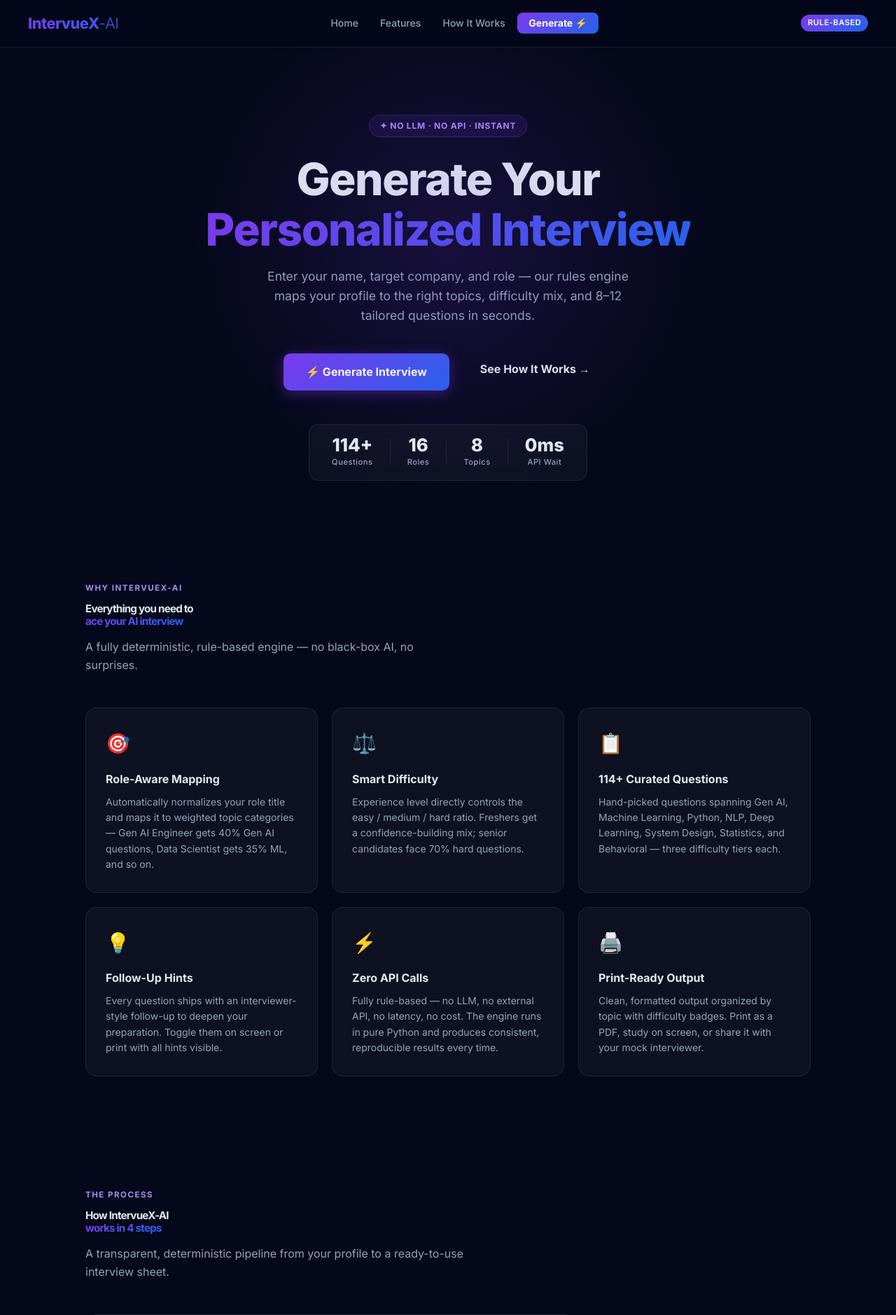
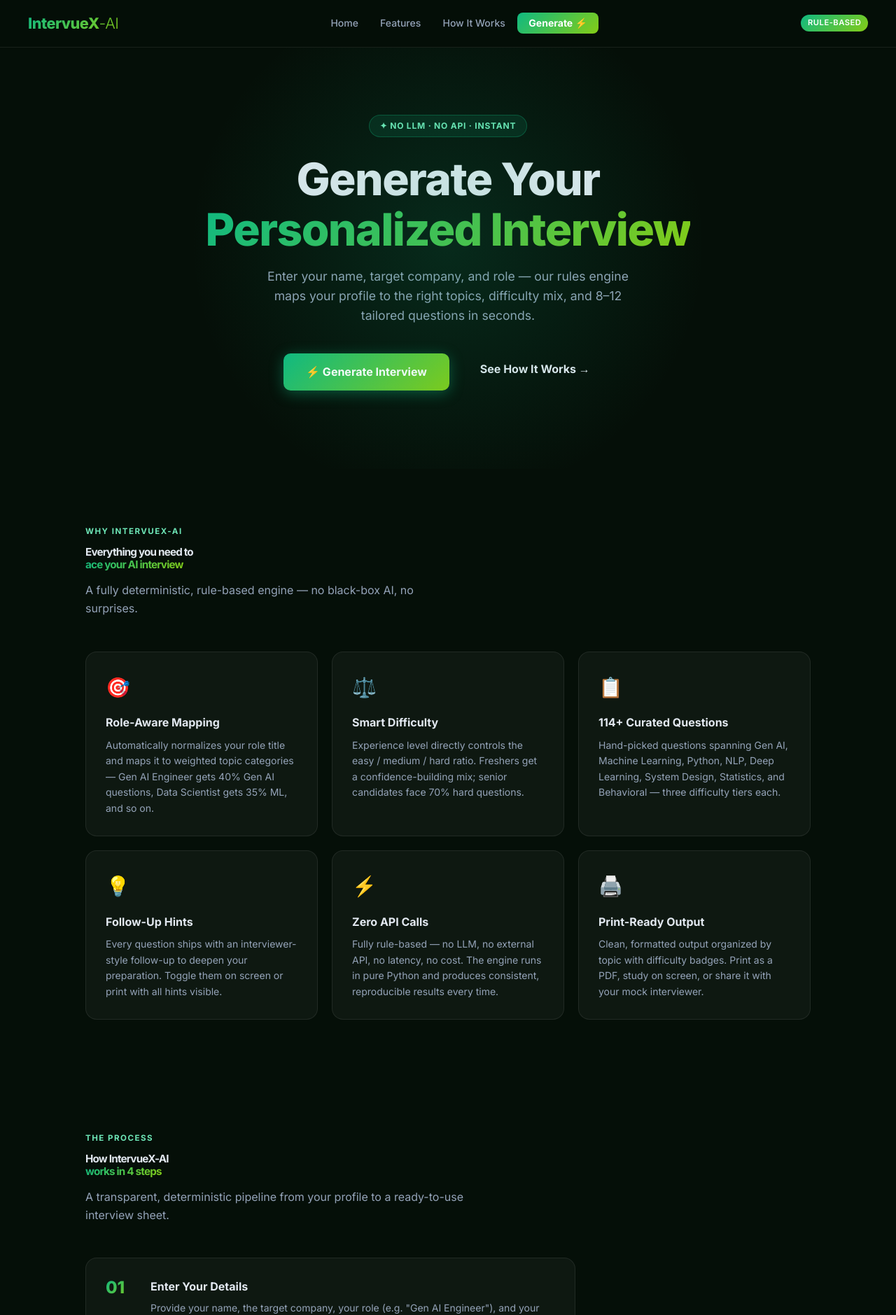
Before and after one commit to vishnuvardhan2007/IntervueX-AI, a Flask app: page / in a window 1280 px wide. Shown: the top 1879 px of the page at 70% size. Run offline with Flask 3, Linux system fonts and the light colour scheme.

Commit message:
Retheme: replace blue/purple with emerald-to-lime green; remove hero stats strip
- Accent1: #10b981 (emerald), Accent2: #84cc16 (lime)
- Background: #050f08 (dark green-black, no blue tint)
- All rgba, glow, badge, border, shadow colors updated to green palette
- Removed 114+ / 16 Roles / 8 Topics / 0ms API Wait strip from hero

```diff
--- a/static/css/style.css
+++ b/static/css/style.css
@@ -1,13 +1,13 @@
 @import url('https://fonts.googleapis.com/css2?family=Inter:wght@300;400;500;600;700;800&display=swap');
 
 :root {
-  --bg-deep:    #05081a;
+  --bg-deep:    #050f08;
   --bg-card:    rgba(255,255,255,0.04);
   --bg-card-hv: rgba(255,255,255,0.07);
   --border:     rgba(255,255,255,0.08);
-  --accent1:    #7c3aed;
-  --accent2:    #2563eb;
-  --accent-grd: linear-gradient(135deg, #7c3aed, #2563eb);
+  --accent1:    #10b981;
+  --accent2:    #84cc16;
+  --accent-grd: linear-gradient(135deg, #10b981, #84cc16);
   --text:       #e2e8f0;
   --text-muted: #94a3b8;
   --easy:       #22c55e;
@@ -38,7 +38,7 @@ body {
   position: sticky;
   top: 0;
   z-index: 100;
-  background: rgba(5,8,26,0.90);
+  background: rgba(5,15,8,0.90);
   gap: 1.5rem;
 }
 
@@ -110,7 +110,7 @@ body {
   top: -120px; left: 50%;
   transform: translateX(-50%);
   width: 800px; height: 800px;
-  background: radial-gradient(circle, rgba(124,58,237,0.16) 0%, transparent 65%);
+  background: radial-gradient(circle, rgba(16,185,129,0.16) 0%, transparent 65%);
   pointer-events: none;
 }
 
@@ -122,9 +122,9 @@ body {
   font-weight: 700;
   letter-spacing: 0.8px;
   text-transform: uppercase;
-  color: #a78bfa;
-  background: rgba(124,58,237,0.12);
-  border: 1px solid rgba(124,58,237,0.3);
+  color: #6ee7b7;
+  background: rgba(16,185,129,0.12);
+  border: 1px solid rgba(16,185,129,0.3);
   padding: 0.35rem 0.9rem;
   border-radius: 99px;
   margin-bottom: 1.5rem;
@@ -171,28 +171,6 @@ body {
 
 .btn-ghost:hover { background: var(--bg-card); border-color: rgba(255,255,255,0.18); }
 
-.hero-stats {
-  display: inline-flex;
-  align-items: center;
-  gap: 0;
-  background: var(--bg-card);
-  border: 1px solid var(--border);
-  border-radius: 14px;
-  padding: 1rem 2rem;
-  backdrop-filter: blur(12px);
-  gap: 1.5rem;
-}
-
-.hstat { text-align: center; }
-.hnum { display: block; font-size: 1.6rem; font-weight: 800; line-height: 1; }
-.hlbl { display: block; font-size: 0.7rem; color: var(--text-muted); margin-top: 0.2rem; font-weight: 500; letter-spacing: 0.5px; }
-
-.hstat-divider {
-  width: 1px;
-  height: 36px;
-  background: var(--border);
-  flex-shrink: 0;
-}
 
 /* ─── PAGE SECTIONS ─── */
 .page-section {
@@ -206,7 +184,7 @@ body {
   font-weight: 700;
   letter-spacing: 1.5px;
   text-transform: uppercase;
-  color: #a78bfa;
+  color: #6ee7b7;
   margin-bottom: 0.75rem;
 }
 
@@ -406,11 +384,11 @@ body {
 .btn-primary {
   background: var(--accent-grd);
   color: #fff;
-  box-shadow: 0 4px 20px rgba(124,58,237,0.4);
+  box-shadow: 0 4px 20px rgba(16,185,129,0.4);
   margin-top: 0.5rem;
 }
 
-.btn-primary:hover { transform: translateY(-2px); box-shadow: 0 8px 30px rgba(124,58,237,0.5); }
+.btn-primary:hover { transform: translateY(-2px); box-shadow: 0 8px 30px rgba(16,185,129,0.5); }
 .btn-primary:active { transform: translateY(0); }
 
 .btn-secondary {
--- a/templates/index.html
+++ b/templates/index.html
@@ -30,15 +30,6 @@
     <a href="#how-it-works" class="btn btn-ghost" style="width:auto; padding:0.85rem 2rem; text-decoration:none;">See How It Works →</a>
   </div>
 
-  <div class="hero-stats">
-    <div class="hstat"><span class="hnum">114+</span><span class="hlbl">Questions</span></div>
-    <div class="hstat-divider"></div>
-    <div class="hstat"><span class="hnum">16</span><span class="hlbl">Roles</span></div>
-    <div class="hstat-divider"></div>
-    <div class="hstat"><span class="hnum">8</span><span class="hlbl">Topics</span></div>
-    <div class="hstat-divider"></div>
-    <div class="hstat"><span class="hnum">0ms</span><span class="hlbl">API Wait</span></div>
-  </div>
 </section>
 
 <!-- ═══════════════════════════ FEATURES ═══════════════════════════ -->
```
Also changed, not shown: other parts of static/css/style.css (+14 -14 lines).
